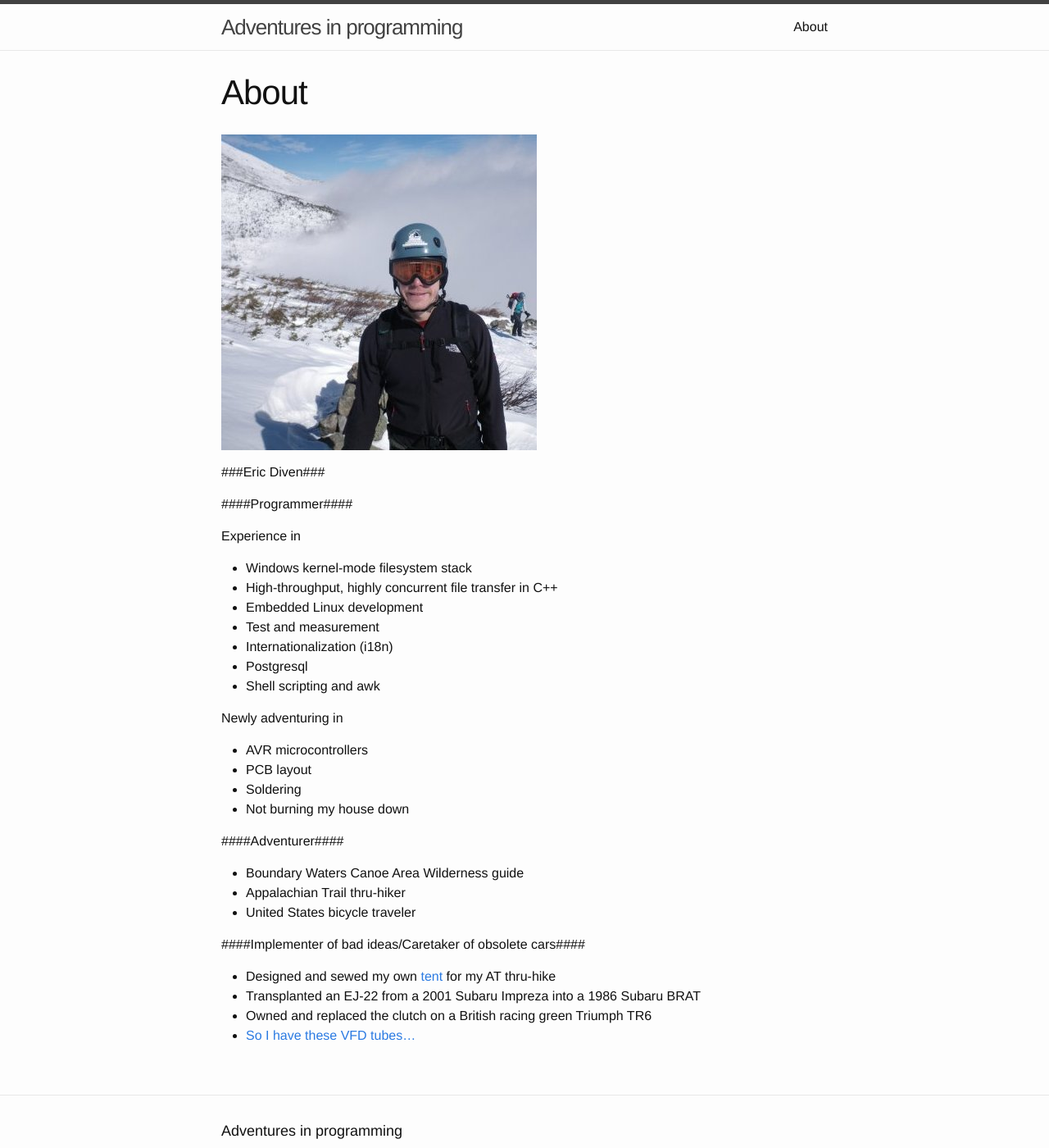
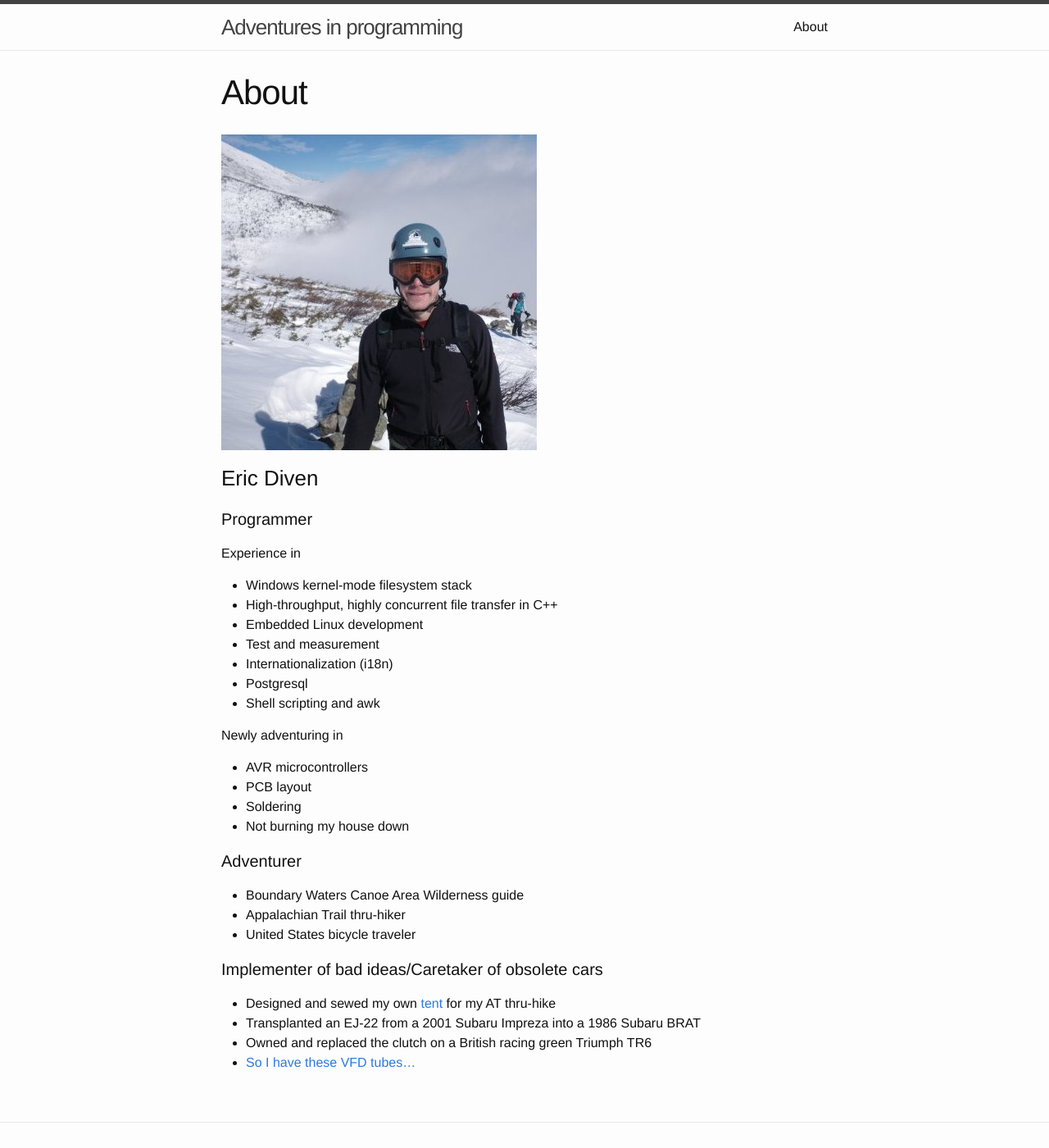
Before and after one commit to ebd2/ebd2.github.io, a Jekyll site: the page built from about.md, in a window 1280 px wide and 1400 px high. Shown: the whole window at 82% size. Built offline with Jekyll 4.4.1, drawn with Linux system fonts in a browser that asks for light colours.

Commit message:
Fix heading markdown

```diff
--- a/about.md
+++ b/about.md
@@ -6,9 +6,9 @@
 
 ![Eric on Mount Washington](/images/eric.jpg)
 
-###Eric Diven###
+### Eric Diven
 
-####Programmer####
+#### Programmer
 
 Experience in
 
@@ -27,13 +27,13 @@
 * Soldering
 * Not burning my house down
 
-####Adventurer####
+#### Adventurer
 
 * Boundary Waters Canoe Area Wilderness guide
 * Appalachian Trail thru-hiker
 * United States bicycle traveler
 
-####Implementer of bad ideas/Caretaker of obsolete cars####
+#### Implementer of bad ideas/Caretaker of obsolete cars
 
 * Designed and sewed my own [tent](/images/tent.jpg) for my AT thru-hike
 * Transplanted an EJ-22 from a 2001 Subaru Impreza into a 1986 Subaru BRAT
```
